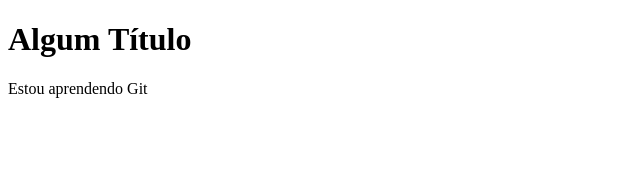
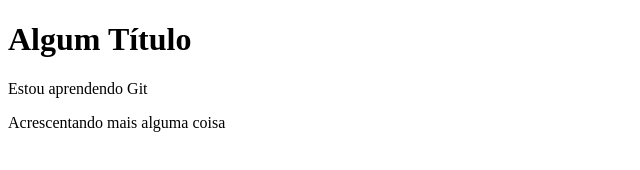
Before and after one commit to PedroAntonioVilaca/Estudos_A1, a plain HTML site: page index.html in a window 1280 px wide. Shown: the whole page, without its empty margins (0-640 px from the left). Drawn offline with Linux system fonts and the light colour scheme.

Commit message:
Novas alterações

```diff
--- a/index.html
+++ b/index.html
@@ -8,5 +8,6 @@
 <body>
 	<h1>Algum Título</h1>
 	<p>Estou aprendendo Git</p>
+	<p>Acrescentando mais alguma coisa<p>
 </body>
 </html>
```
